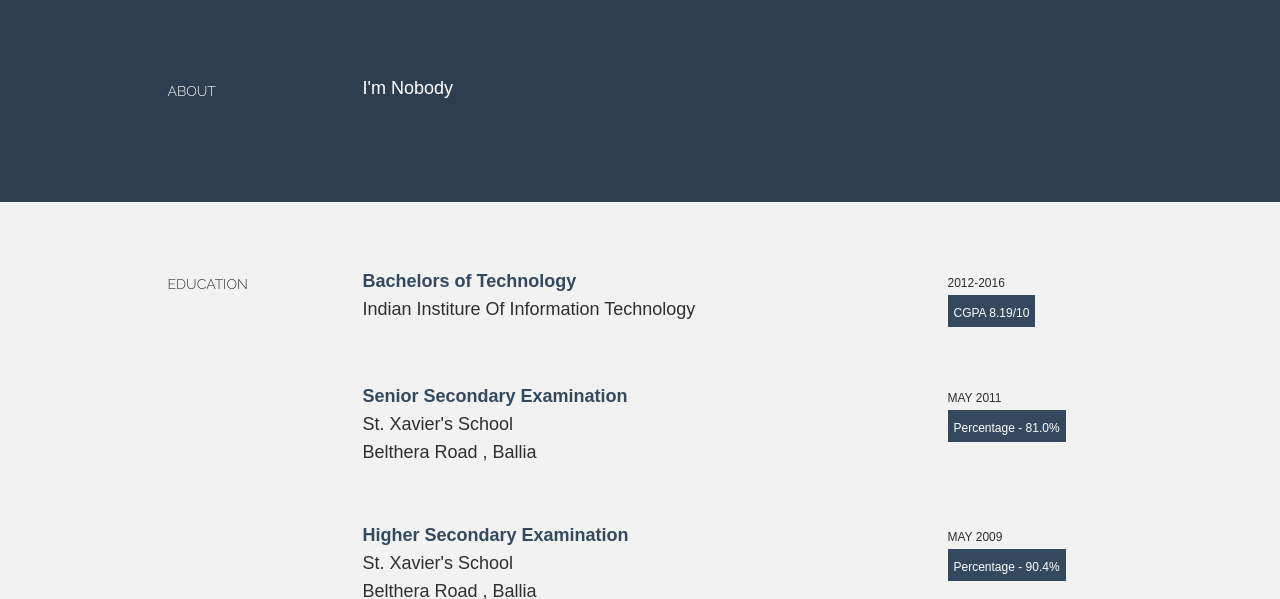
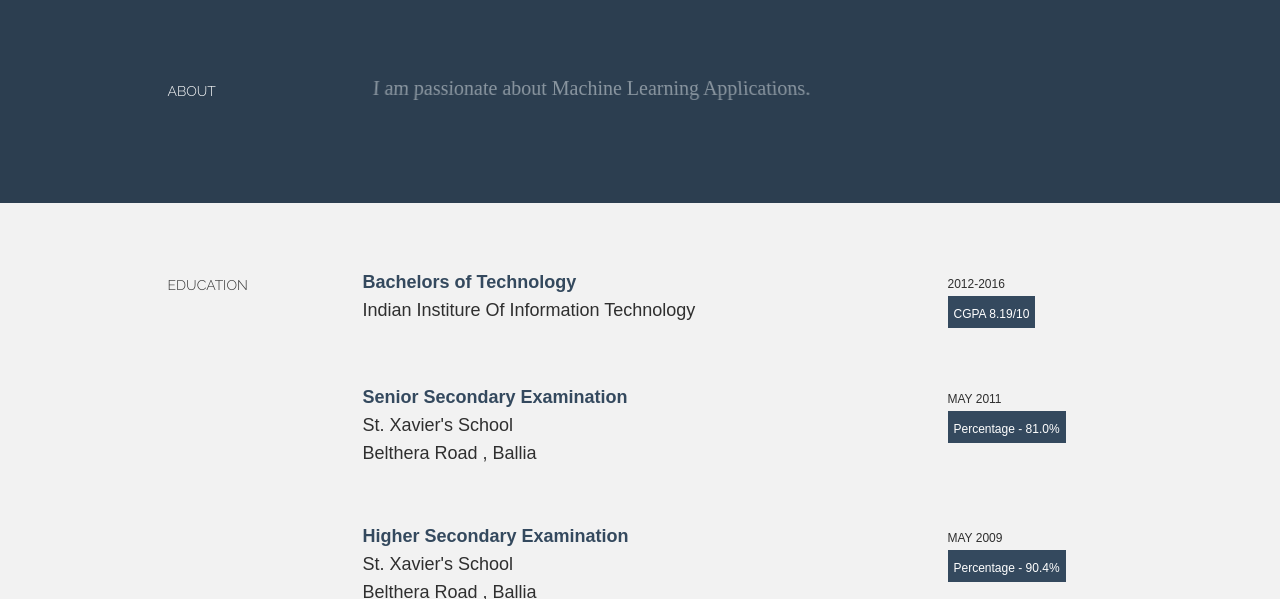
Before and after one commit to yardstick17/yardstick17.github.io, a plain HTML site: page index.html in a window 1280 px wide. Shown: the part 501-1100 px from the top of the page. Drawn offline with Linux system fonts and the light colour scheme.

Commit message:
added animation in home page

```diff
--- a/index.html
+++ b/index.html
@@ -42,6 +42,11 @@
                 <h3>Software Developer Engineer | amit_kushwaha@outlook.com</h3>
             </div><!--/.col-lg-12 -->
             <br>
+            <p class="copyspc">
+                I am <br/><span id="js-rotating" style="font-size: 20px; color:#E4EAED;
+                 padding-left :10px; font-family: 'Railway'"> a Developer., a Football lover.,a 60 years old soul in 23 year body </span>
+
+            </p>
             <div class="container fadeInDown animated">
                 <div class="row">
 
@@ -76,7 +81,12 @@
                 <h5>ABOUT</h5>
             </div>
             <div class="col-lg-6">
-                <p>I'm Nobody</p>
+                <p class="copyspc">
+                    <span id="js-rotating_2" style="font-size: 20px; color:#E4EAED;
+                 padding-left :10px; font-family: 'Railway'"> I code.,I contribute., Born and Raised in Ballia (U.P.) India., I am passionate about Machine Learning Applications., I am a Learner., Little shy in beginning.</span>
+
+                </p>
+
             </div>
 
 
@@ -419,5 +429,9 @@
 <!-- Placed at the end of the document so the pages load faster -->
 <script src="js/bootstrap.js"></script>
 
+<script src="js/jquery.min.js"></script>
+<script src="js/morphext.min.js"></script>
+<script type="text/javascript">
+</script>
 </body>
 </html>
--- /dev/null
+++ b/js/morphext.min.js
@@ -0,0 +1,24 @@
+/*! Morphext - v2.0.0 - 2014-03-20 */
+!function (a) {
+    function b(b, e) {
+        this.element = a(b), this.settings = a.extend({}, d, e), this._defaults = d, this._name = c, this.init()
+    }
+
+    var c = "Morphext", d = {animation: "bounceIn", separator: ",", speed: 2e3};
+    b.prototype = {
+        init: function () {
+            var b = this;
+            this.phrases = [], this.element.addClass("morphext"), a.each(this.element.text().split(this.settings.separator), function (a, c) {
+                b.phrases.push(c)
+            }), this.element.html("<span>" + this.phrases.join("</span><span>") + "</span>"), this.index = -1, this.animate(), setInterval(function () {
+                b.animate()
+            }, this.settings.speed)
+        }, animate: function () {
+            this.index + 1 === this.phrases.length && (this.index = -1), ++this.index, this.element.find("span").removeClass().eq(this.index).addClass("animated " + this.settings.animation)
+        }
+    }, a.fn[c] = function (d) {
+        return this.each(function () {
+            a.data(this, "plugin_" + c) || a.data(this, "plugin_" + c, new b(this, d))
+        })
+    }
+}(jQuery, window, document);
--- a/js/smoothscroll.js
+++ b/js/smoothscroll.js
@@ -15,7 +15,33 @@ if (!window['jQuery']) alert('The jQuery library must be included before the smo
  * @author Ariel Flesler
  * @version 1.4.3.1
  */
-;(function ($) {
+$(document).ready(function () {
+    $('body').show();
+    $("#js-rotating_2").Morphext({
+        // The [in] animation type. Refer to Animate.css for a list of available animations.
+        animation: "flipInX",
+        // An array of phrases to rotate are created based on this separator. Change it if you wish to separate the phrases differently (e.g. So Simple | Very Doge | Much Wow | Such Cool).
+        separator: ",",
+        // The delay between the changing of each phrase in milliseconds.
+        speed: 2000
+    });
+});
+
+
+$(document).ready(function () {
+    $('body').show();
+    $("#js-rotating").Morphext({
+        // The [in] animation type. Refer to Animate.css for a list of available animations.
+        animation: "flipInX",
+        // An array of phrases to rotate are created based on this separator. Change it if you wish to separate the phrases differently (e.g. So Simple | Very Doge | Much Wow | Such Cool).
+        separator: ",",
+        // The delay between the changing of each phrase in milliseconds.
+        speed: 2500
+    });
+});
+
+
+(function ($) {
     var h = $.scrollTo = function (a, b, c) {
         $(window).scrollTo(a, b, c)
     };
```
